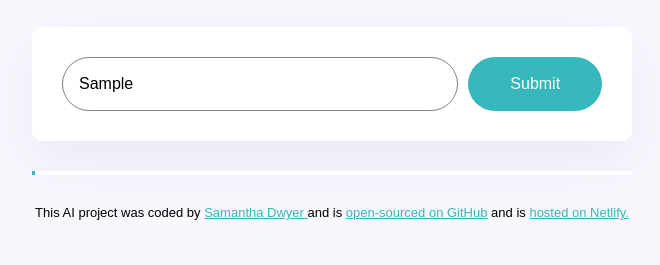
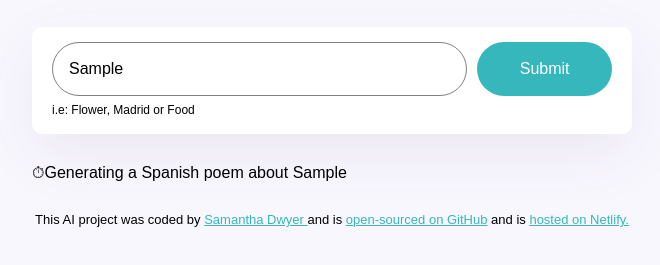
Before and after one commit to Sam-87d/Spanish-poem-generator, a plain HTML site: page index.html in a window 1280 px wide. Both pictures are taken after typing "Sample" into the empty fields and a click on the input 843 px from the left and 255 px from the top of the page. Shown: the part 171-436 px from the top of the page, without its empty margins (308-968 px from the left). Drawn offline with nearby package versions, Linux system fonts and the light colour scheme; no server answers.

Commit message:
improved user experience

```diff
--- a/index.html
+++ b/index.html
@@ -15,6 +15,7 @@
       </header>
 
       <main>
+        <div class="form-container">
           <form id="poem-generator-form">
             <input
               type="text"
@@ -28,8 +29,10 @@
 
             <input type="submit" class="submit-button" />
           </form>
+          <div class="hint">i.e: Flower, Madrid or Food</div>
+        </div>
 
-        <div class="poem" id="poem"></div>
+        <div class="hidden-poem" id="poem"></div>
       </main>
       <footer>
         This AI project was coded by
--- a/src/index.js
+++ b/src/index.js
@@ -17,6 +17,10 @@ function generatePoem(event) {
     "You are a romantic poem expert and love to write short poems. Your mission is to generate a 4 line poem in basic HTML and separate each line with a <br />. I dont want any markdown. Make sure to use the user instructions. Do not include a title for the poem. Sign the poem with 'SheCodes AI'inside a <strong> element always at the end of the poem";
   let apiUrl = `https://api.shecodes.io/ai/v1/generate?prompt=${prompt}&context=${context}&key=${apiKey}`;
 
+  let poemElement = document.querySelector("#poem");
+  poemElement.classList.remove("hidden");
+  poemElement.innerHTML = `<div class ="generating"> ⏱Generating a Spanish poem about ${instructionsInput.value}</div>`;
+
   axios.get(apiUrl).then(displayPoem);
 }
 
--- a/src/style.css
+++ b/src/style.css
@@ -22,13 +22,22 @@ h1 {
   color: #272044;
 }
 
-form {
-  padding: 30px;
+.form-container {
+  padding: 15px 20px;
   background-color: white;
   box-shadow: 0px 20px 60px rgba(65, 50, 100, 0.08);
   border-radius: 10px;
+  margin-bottom: 30px;
+}
+form {
   display: flex;
-  margin-bottom: 30px;
+}
+
+.hint {
+  line-height: 1.5;
+  margin-top: 5px;
+  opacity: 06;
+  font-size: 12px;
 }
 
 .instructions {
@@ -53,12 +62,15 @@ form {
 .poem {
   font-size: 16px;
   background-color: white;
-  padding: 2px;
-  line-height: 24px;
+  padding: 20px;
+  line-height: 2px;
   border-left: 3px solid rgb(53, 183, 187);
   box-shadow: 0px 4px 30px 0px rgba(39, 33, 66, 0.03);
 }
 
+.hidden {
+  display: none;
+}
 .poem strong {
   color: rgb(53, 183, 187);
 }
@@ -67,3 +79,18 @@ footer {
   font-size: 13px;
   margin-top: 30px;
 }
+
+.generating {
+  animation: blink-animation 1s steps(5, start) infinite;
+}
+
+@keyframes blink-animation {
+  to {
+    visibility: hidden;
+  }
+}
+@-webkit-keyframes blink-animation {
+  to {
+    visibility: hidden;
+  }
+}
```
Lines whose indentation alone changed are shown as unchanged.
